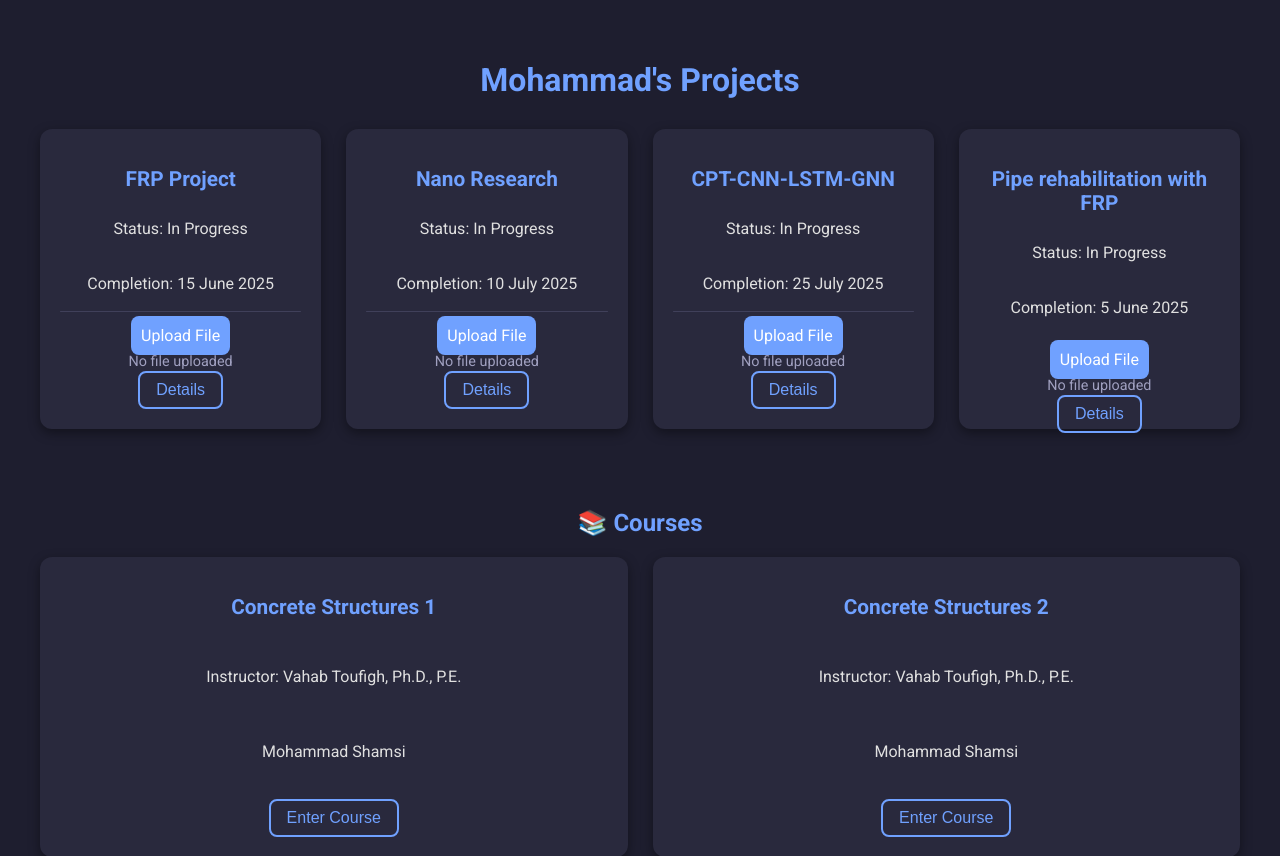
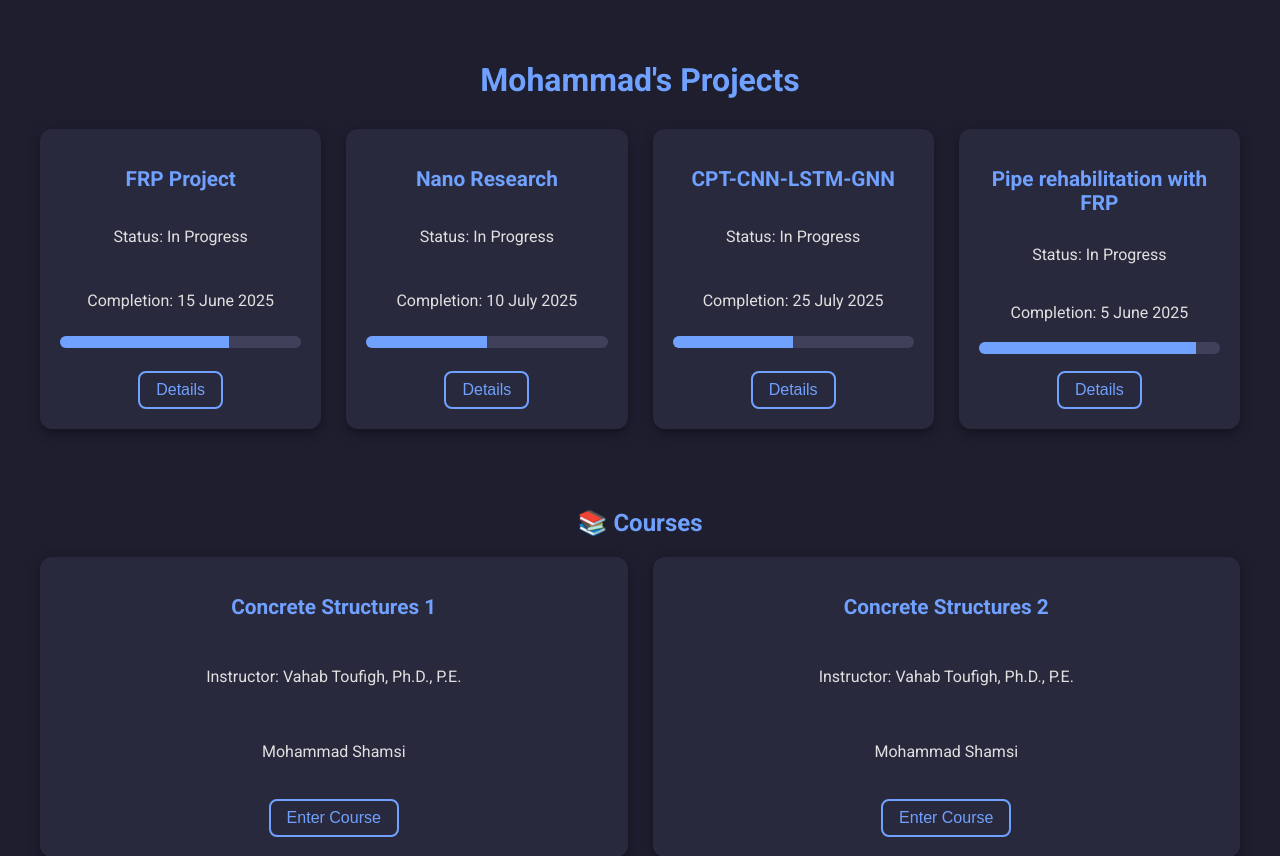
Before and after one commit to mohammadshamsice/website, a Flask app: page / in a window 1280 px wide. Shown: the top 856 px of the page. Run offline with Flask 3, Linux system fonts and the light colour scheme.

Commit message:
delete upload section

```diff
--- a/templates/index.html
+++ b/templates/index.html
@@ -17,13 +17,7 @@
     <p>Status: {{ project.status }}</p>
     <p>Completion: {{ project.estimated_completion }}</p>
     <div class="progress-container"><div class="progress-bar"></div></div>
-    <div class="upload-section">
-      <form action="/upload/{{ key }}" method="post" enctype="multipart/form-data">
-        <label class="file-label">Upload File</label>
-        <input type="file" name="file" class="file-input">
-        <div class="file-name">No file uploaded</div>
-      </form>
-    </div>
+
     <a href="{{ url_for('project_details', project_name=key) }}" target="_blank">
       <button type="button" class="details-btn">Details</button>
     </a>
```
